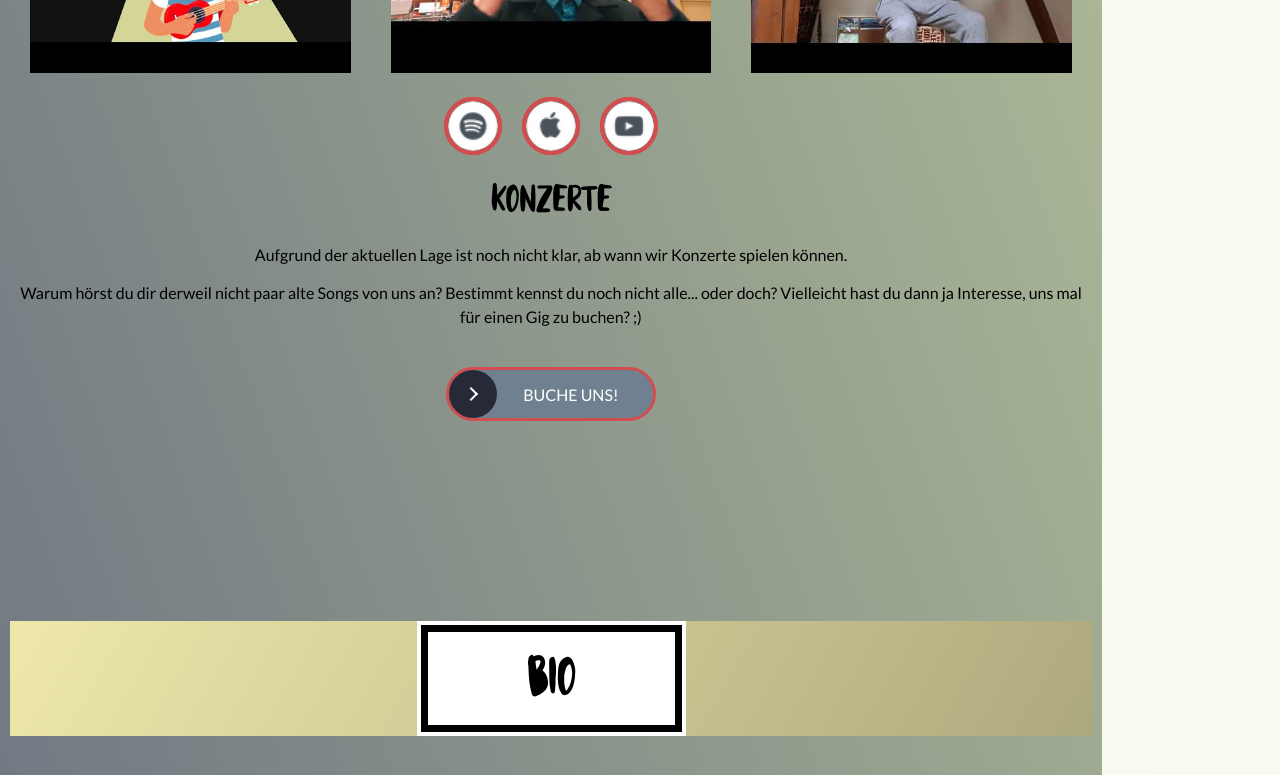
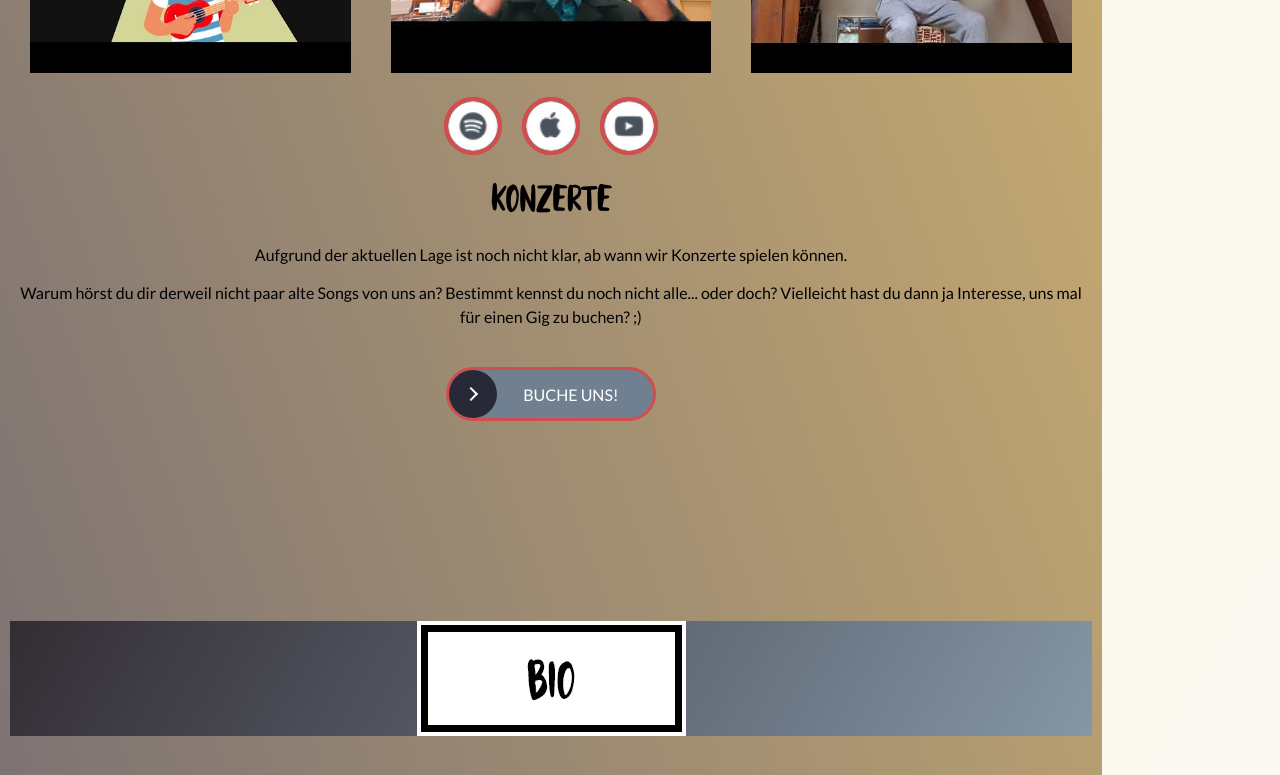
Before and after one commit to weeebr/noxx, a React (Create React App) app: page / in a window 1280 px wide. Shown: the part 2000-2775 px from the top of the page. Built offline with nearby package versions, Linux system fonts and the light colour scheme.

Commit message:
add changes as discussed with Tamino

```diff
--- a/src/GlobalStyle.js
+++ b/src/GlobalStyle.js
@@ -118,9 +118,8 @@ const GlobalStyle = createGlobalStyle`
 
     span {
       font-weight: bold;
-    font-family: Calibri;
-    letter-spacing: 0;
-    font-size: 20px;
+      font-family: LatoRegular;
+      font-size: 20px;
       display: block;
       color: #545340;
     }
@@ -128,8 +127,7 @@ const GlobalStyle = createGlobalStyle`
 
   h4 {
     font-weight: bold;
-    font-family: Calibri;
-    letter-spacing: 0;
+    font-family: LatoRegular;
     font-size: 20px;
     color: #545340;
   }
@@ -173,7 +171,7 @@ const GlobalStyle = createGlobalStyle`
         display: flex;
         flex-direction: column;
         background:
-        linear-gradient(70deg, rgba(50, 54, 105, 0.9), rgba(186, 206, 138, 0.8));
+        linear-gradient(70deg,rgba(50,54,105,0.9),rgb(234, 197, 111));
 
         @media (min-width:1500px) {
           margin: 0 auto;
--- a/src/page-components/SectionTitle.js
+++ b/src/page-components/SectionTitle.js
@@ -9,7 +9,11 @@ const Wrapper = styled.div`
   display: flex;
   width: 100%;
   margin: ${sectionGaps.topDesktop} 0 30px 0;
-  background: linear-gradient(120deg, rgb(238, 232, 170), rgb(173, 169, 126));
+  background: linear-gradient(
+    120deg,
+    rgb(51, 45, 51),
+    rgba(126, 149, 173, 0.88)
+  );
 
   ${breakpoint(device.tablet)} {
     margin: ${sectionGaps.topTablet} 0 30px 0;
--- a/src/pages/Bio.js
+++ b/src/pages/Bio.js
@@ -8,10 +8,18 @@ import YoutubePreview from "../page-components/YoutubePreview";
 
 // assets
 import bandFrontal from "../assets/band/band-frontal.jpg";
+import bio from "../assets/bio.jpg";
 
 const BioWrapper = styled.div`
-  h3 {
+  h2 {
     margin-top: 0;
+    display: flex;
+    justify-content: center;
+    align-items: center;
+  }
+
+  img {
+    margin-top: -10px;
   }
 
   p {
@@ -37,7 +45,9 @@ const BioWrapper = styled.div`
 const Bio = forwardRef(({ openVideo }, ref) => {
   return (
     <BioWrapper ref={ref}>
-      <SectionTitle>Bio</SectionTitle>
+      <SectionTitle>
+        <img src={bio} alt="Bio" />
+      </SectionTitle>
       <h3>
         Der Anfang:<span>NOXX a.k.a. Tamino Weggler</span>
       </h3>
--- a/src/pages/Downloads.js
+++ b/src/pages/Downloads.js
@@ -65,7 +65,7 @@ const Kontakt = forwardRef((props, ref) => {
         <div>
           <div>
             <div className="download-heading">
-              <h3>Tech Riders</h3>
+              <h3>Tech Rider</h3>
             </div>
             <div style={{ textAlign: "center" }}>
               <DownloadButton link={pdfNoxxBand} text="NOXX Band" />
--- a/src/pages/Home.js
+++ b/src/pages/Home.js
@@ -9,7 +9,7 @@ import marcoFaseth from "../assets/band/marco-faseth.jpg";
 import logo from "../assets/logo.png";
 import bandCover from "../assets/band/cover2.jpg";
 import sonjaKuster from "../assets/band/sonja-kuster.jpg";
-import mauro from "../assets/band/mauro.jpg";
+import mauroLessa from "../assets/band/mauro-lessa.jpg";
 import taminoWeggler from "../assets/band/tamino-weggler.jpg";
 import tamaraMueller from "../assets/band/tamara-mueller.jpg";
 import keithMaguire from "../assets/band/keith-maguire.jpg";
@@ -53,7 +53,7 @@ const members = [
     img: tamaraMueller,
   },
   { name: "Keith Maguire", emoji: "🎸", function: "Bass", img: keithMaguire },
-  { name: "Mauro", emoji: "?", function: "?", img: mauro },
+  { name: "Mauro Lessa", emoji: "🎸", function: "Gitarre", img: mauroLessa },
 ];
 
 const EmoijWrapper = styled.div`
```
Also changed, not shown: src/assets/band/mauro-lessa.jpg (renamed from src/assets/band/mauro.jpg), src/assets/bio.jpg (added).
